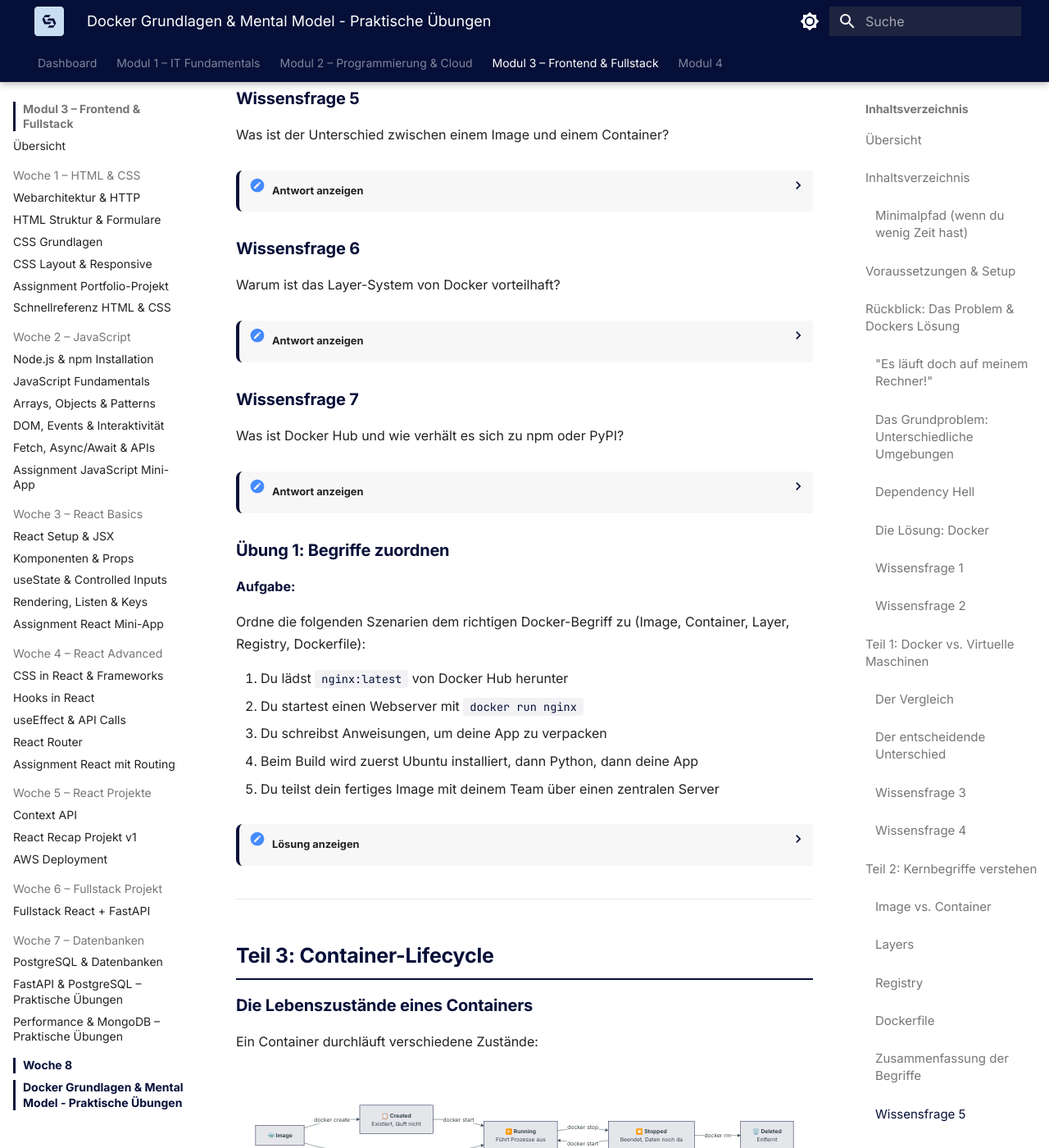
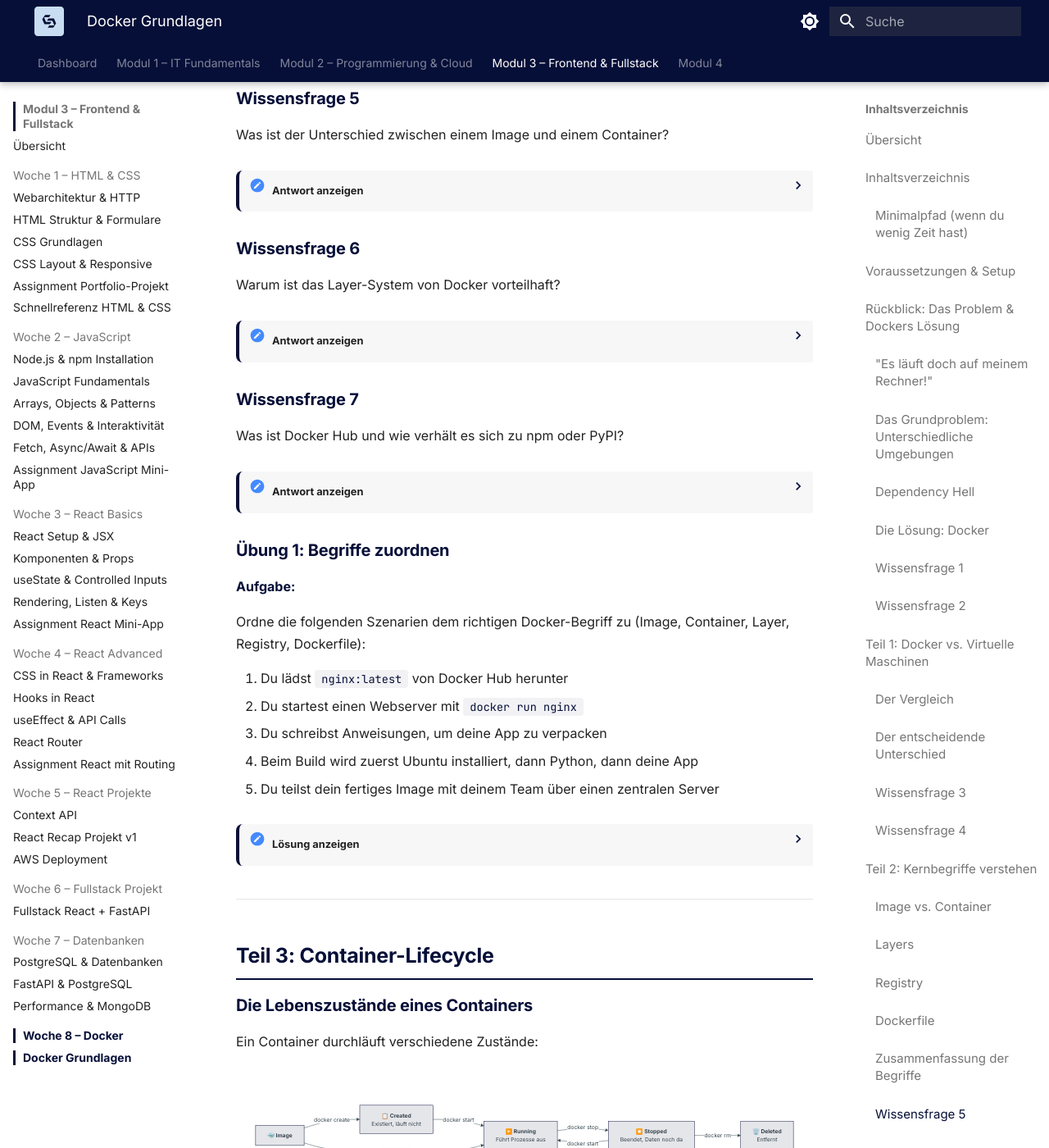
Before and after one commit to JacobMenge/kurs-25-06, an MkDocs documentation site: the page built from docs/modul-3/woche-8/uebung-29.1-docker-grundlagen-mental-model.md, in a window 1280 px wide and 1400 px high, scrolled down 8439 px. Shown: the whole window at 82% size. Built offline with MkDocs 1.6.1 and Material for MkDocs 9.7.7, drawn with Linux system fonts in a browser that asks for light colours; some of the changed text lies outside the part shown.

Commit message:
Fix navigation and formatting for new course materials
- Add markdown attribute to all <details> tags in Docker exercise for proper rendering
- Add missing entries (uebung-28.2, uebung-28.3) to woche-7 navigation
- Create woche-8/.pages for Docker content navigation
- Add woche-8 to modul-3 navigation

Co-Authored-By: Claude Opus 4.6 <noreply@anthropic.com>

````diff
--- a/docs/modul-3/woche-8/uebung-29.1-docker-grundlagen-mental-model.md
+++ b/docs/modul-3/woche-8/uebung-29.1-docker-grundlagen-mental-model.md
@@ -48,7 +48,7 @@ Dies ist dein erster Docker-Tag – du brauchst keine Vorkenntnisse in Docker. S
 1. **Docker Desktop** ist installiert und läuft (das Docker-Symbol ist in der Taskleiste sichtbar)
 2. Du hast ein **Terminal** offen (PowerShell, CMD, oder Git Bash unter Windows; Terminal unter macOS/Linux)
 
-<details>
+<details markdown>
 <summary>Welche Shell nutze ich? (wichtig für Windows)</summary>
 
 Unter Windows gibt es mehrere Shells – und sie verhalten sich unterschiedlich:
@@ -78,7 +78,7 @@ docker run hello-world
 
 Falls dies eine Erfolgsmeldung ausgibt, bist du startklar!
 
-<details>
+<details markdown>
 <summary>Hilfe: Docker ist nicht installiert?</summary>
 
 1. Gehe zu [docker.com/products/docker-desktop](https://www.docker.com/products/docker-desktop/) und lade Docker Desktop herunter
@@ -127,7 +127,7 @@ Docker ist eine Plattform, die Anwendungen in **isolierten, reproduzierbaren Umg
 
 Warum reichen Virtual Environments (z.B. Python venv) nicht aus, um das "Works on my machine"-Problem vollständig zu lösen?
 
-<details>
+<details markdown>
 <summary>Antwort anzeigen</summary>
 
 Virtual Environments isolieren nur **Python-Pakete**. Sie lösen nicht:
@@ -146,7 +146,7 @@ Docker verpackt **alles** – Dateisystem (Userland), Libraries, App, Abhängigk
 
 Was sind die drei Kernversprechen von Docker?
 
-<details>
+<details markdown>
 <summary>Antwort anzeigen</summary>
 
 1. **Isolation:** Jede App läuft in ihrem eigenen Container, unabhängig von anderen Apps und dem Host-System
@@ -195,7 +195,7 @@ Eine VM virtualisiert die **komplette Hardware** und braucht ein **eigenes Betri
 
 In welchem Szenario würdest du eher eine VM statt Docker verwenden?
 
-<details>
+<details markdown>
 <summary>Antwort anzeigen</summary>
 
 VMs sind besser geeignet, wenn:
@@ -213,7 +213,7 @@ Für die meisten Webentwicklungs-Szenarien ist Docker die bessere Wahl – leich
 
 Warum starten Docker-Container in Sekunden, während VMs Minuten brauchen?
 
-<details>
+<details markdown>
 <summary>Antwort anzeigen</summary>
 
 - **VM:** Muss ein komplettes Betriebssystem hochfahren (Kernel laden, Services starten, etc.) – das dauert wie ein normaler Computerstart.
@@ -306,7 +306,7 @@ Ein **Dockerfile** ist die Bauanleitung für ein Image. Du schreibst hinein, was
 
 Was ist der Unterschied zwischen einem Image und einem Container?
 
-<details>
+<details markdown>
 <summary>Antwort anzeigen</summary>
 
 - Ein **Image** ist eine unveränderliche (read-only) Vorlage, die alle Dateien und Konfigurationen enthält, die eine Anwendung braucht.
@@ -320,7 +320,7 @@ Aus einem Image können beliebig viele Container erstellt werden – genau wie a
 
 Warum ist das Layer-System von Docker vorteilhaft?
 
-<details>
+<details markdown>
 <summary>Antwort anzeigen</summary>
 
 Das Layer-System bringt zwei Hauptvorteile:
@@ -335,7 +335,7 @@ Das Layer-System bringt zwei Hauptvorteile:
 
 Was ist Docker Hub und wie verhält es sich zu npm oder PyPI?
 
-<details>
+<details markdown>
 <summary>Antwort anzeigen</summary>
 
 **Docker Hub** ist die öffentliche Standard-Registry für Docker Images – genau wie:
@@ -358,7 +358,7 @@ Ordne die folgenden Szenarien dem richtigen Docker-Begriff zu (Image, Container,
 4. Beim Build wird zuerst Ubuntu installiert, dann Python, dann deine App
 5. Du teilst dein fertiges Image mit deinem Team über einen zentralen Server
 
-<details>
+<details markdown>
 <summary>Lösung anzeigen</summary>
 
 1. **Image** – `nginx:latest` ist ein Image, das du herunterlädst
@@ -403,7 +403,7 @@ graph LR
 
 Was ist der Unterschied zwischen `docker ps` und `docker ps -a`?
 
-<details>
+<details markdown>
 <summary>Antwort anzeigen</summary>
 
 - `docker ps` zeigt nur **laufende** Container (Status: Running)
@@ -417,7 +417,7 @@ Ein gestoppter Container existiert noch – er belegt Speicher und kann mit `doc
 
 Was passiert mit den Daten eines Containers, wenn du ihn mit `docker stop` stoppst? Und was bei `docker rm`?
 
-<details>
+<details markdown>
 <summary>Antwort anzeigen</summary>
 
 - **`docker stop`:** Der Container wird beendet, aber seine Daten und die beschreibbare Schicht bleiben erhalten. Du kannst ihn mit `docker start` wieder starten.
@@ -475,7 +475,7 @@ Beantworte folgende Fragen:
 2. Siehst du ihn bei `docker ps -a`? Welchen Status hat er?
 3. Siehst du das hello-world Image bei `docker images`? Wie groß ist es?
 
-<details>
+<details markdown>
 <summary>Lösung anzeigen</summary>
 
 1. **Nein** – bei `docker ps` siehst du ihn nicht, weil er bereits beendet ist (er läuft nicht mehr).
@@ -612,7 +612,7 @@ docker ps -a
 
 Der Container "web" sollte nicht mehr auftauchen.
 
-<details>
+<details markdown>
 <summary>Zusammenfassung der Befehle</summary>
 
 ```bash
@@ -704,7 +704,7 @@ docker container prune
 
 > **Vorsicht:** `docker container prune` löscht **alle** gestoppten Container auf deinem System. Alternativ kannst du mit `docker ps -a` die Container-IDs finden und gezielt mit `docker rm <ID>` löschen.
 
-<details>
+<details markdown>
 <summary>Lösung und Erklärung</summary>
 
 - **Python-Container:** Zeigt Python 3.11.x und `linux` als Plattform
@@ -752,7 +752,7 @@ docker run -d --name web2 -p 8080:80 nginx
 
 Was passiert? Wie löst du das?
 
-<details>
+<details markdown>
 <summary>Lösung anzeigen</summary>
 
 Du bekommst einen Fehler: `port is already allocated` oder `Bind for 0.0.0.0:8080 failed`.
@@ -784,7 +784,7 @@ docker run -d --name test nginx
 docker run -d --name test nginx
 ```
 
-<details>
+<details markdown>
 <summary>Lösung anzeigen</summary>
 
 Du bekommst: `The container name "/test" is already in use`.
@@ -820,7 +820,7 @@ docker rm test2
 docker run ngixn
 ```
 
-<details>
+<details markdown>
 <summary>Lösung anzeigen</summary>
 
 Du bekommst: `Unable to find image 'ngixn:latest' locally` und dann einen Fehler vom Docker Hub.
@@ -902,7 +902,7 @@ docker stop site-a site-b
 docker rm site-a site-b
 ```
 
-<details>
+<details markdown>
 <summary>Erklärung</summary>
 
 Du hast den kompletten Lifecycle durchgespielt:
````
Also changed, not shown: docs/modul-3/.pages, docs/modul-3/woche-7/.pages, docs/modul-3/woche-8/.pages (added).
